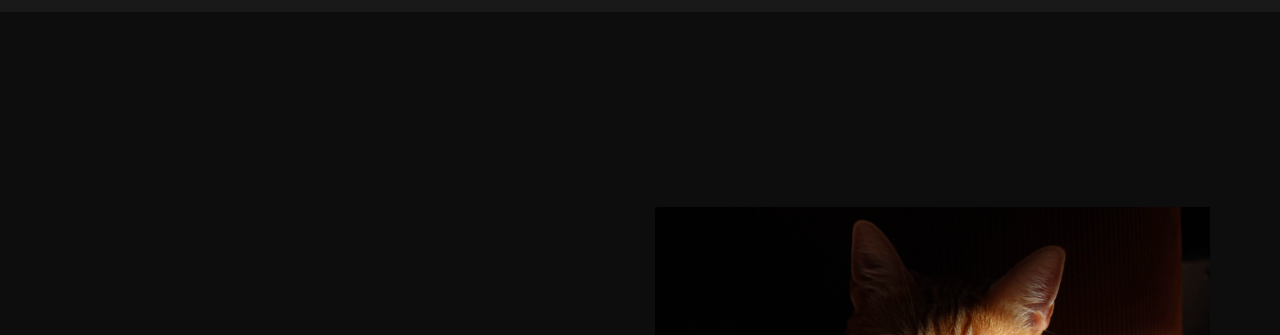
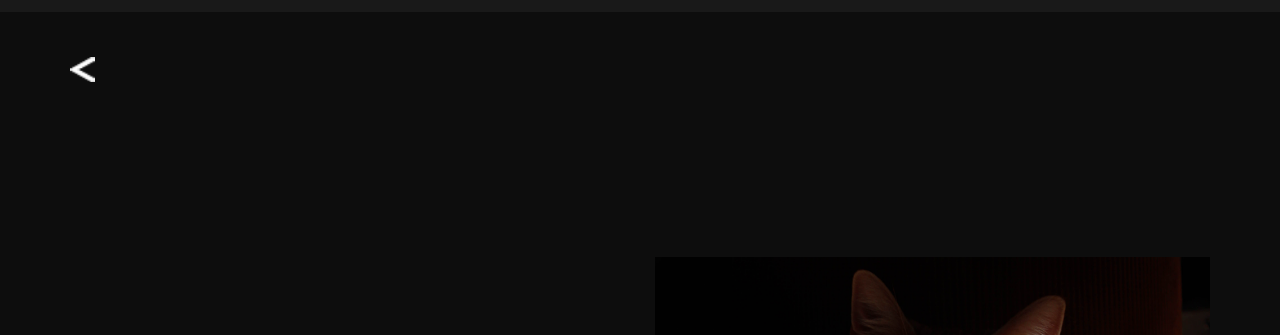
Before and after one commit to Spoekle/old-spoekle.com, a plain HTML site: page spoekle.com/my-cats.html in a window 1280 px wide. Shown: the part 68-403 px from the top of the page. Drawn offline with nearby package versions, Linux system fonts and the light colour scheme; a script that the page names is missing.

Commit message:
bro i am done

```diff
--- a/spoekle.com/css/style.css
+++ b/spoekle.com/css/style.css
@@ -767,34 +767,17 @@ width: 100%;
           align-items: center;
 }
 
-.button_thingy a {
-  color: #ffffff;
-  border-radius: 50px;
-  transition: 0.3s;
-}
 
-.button_thingy .previous {
-  left: 47.6%;
-  width: 50px;
-  height: 50px;
-  z-index: 9;
-  background-size: 9px;
-  background-repeat: no-repeat;
-  background-position: center;
-  opacity: 1;
-  border-radius: 100%;
-  background-image: url(/spoekle.com/images/left-white.png);
-  background-color: #ffffff;
-}
 
 .button_thingy .img-box {
-  height: 32px;
-  width: 32px;
+  height: 50px;
+  width: 50px;
+  border-radius: 100%;
 }
 
 .button_thingy .img-box img {
-  height: 32px;
-  width: 32px;
+  height: 50%;
+  width: 50%;
 }
 
 /* footer section*/
--- a/spoekle.com/my-cats.html
+++ b/spoekle.com/my-cats.html
@@ -79,7 +79,10 @@
     <div class="container">
       <div class="row">
         <div class="col-md-6">
-          <a class="previous" href="more.html">
+          <a href="more.html">
+            <div class="img-box">
+              <img src="images/left-white.png" alt="">
+            </div>
           </a>
         </div>
       </div>
```
